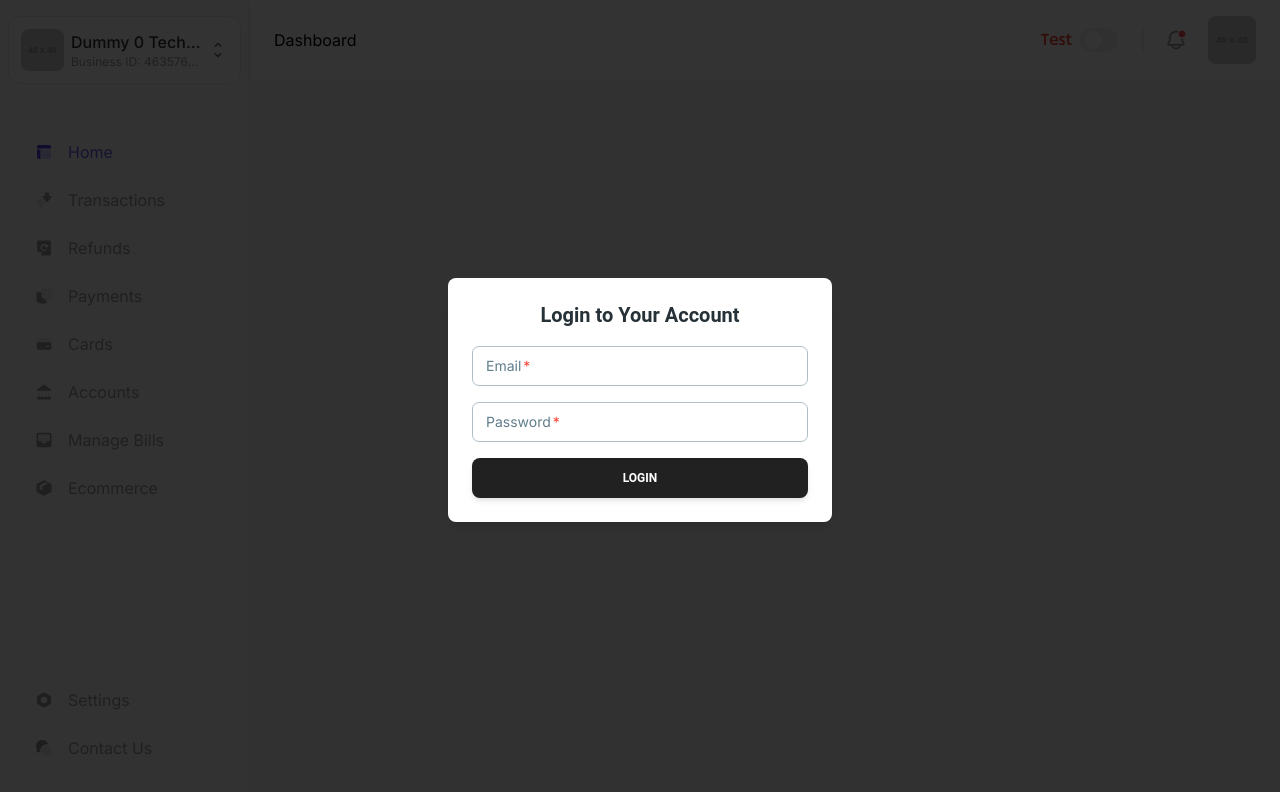
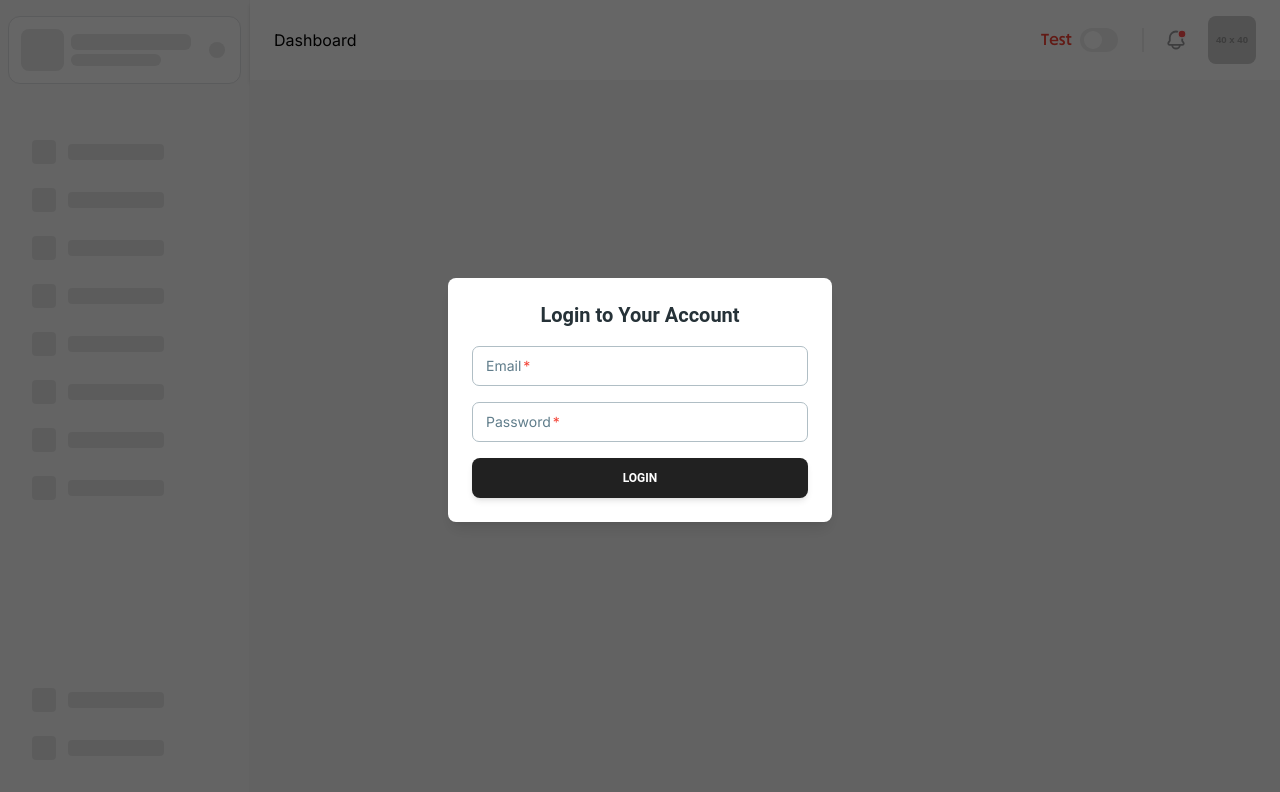
Before and after one commit to Invalid8/payshiga-dash, a React (Vite) app: page /dashboard in a window 1280 px wide. Shown: the top 792 px of the page. Built offline with nearby package versions, Linux system fonts and the light colour scheme.

Commit message:
+ login update

```diff
--- a/src/components/custom/Sidebar.tsx
+++ b/src/components/custom/Sidebar.tsx
@@ -9,6 +9,8 @@ const Sidebar = () => {
   const [selectedId, setSelectedId] = useState<number>(0);
   const [businesses, setBusinesses] = useState<Business[]>([]);
 
+  const [hide, setHide] = useState<boolean>(false);
+
   const auth = isAuth();
 
   const location = useLocation();
@@ -18,6 +20,8 @@ const Sidebar = () => {
     if (auth) {
       setBusinesses(auth.businesses);
     }
+
+    setHide(!auth || businesses.length === 0);
   }, [auth]);
 
   return (
@@ -29,6 +33,18 @@ const Sidebar = () => {
     >
       <div className="grid gap-5 lg:gap-12">
         <div className="profiles w-full border bg-white border-[#E2E3E5] rounded-xl grid h-fit">
+          {hide ? (
+            <div className="p-h grid grid-cols-[42px_130px_10px] gap-2 items-center p-3 animate-pulse">
+              <span className="business-icon rounded-lg size-[42px] min-w-[43px] bg-gray-300"></span>
+
+              <div className="business-info text-start grid gris-rows-2">
+                <div className="business-name h-4 bg-gray-300 rounded-md w-[120px] mb-1"></div>
+                <div className="business-id h-3 bg-gray-300 rounded-md w-[90px]"></div>
+              </div>
+
+              <span className="h-4 w-4 bg-gray-300 rounded-full"></span>
+            </div>
+          ) : (
             <button
               className="p-h grid grid-cols-[42px_130px_10px] gap-2 items-center p-3"
               onClick={() => setIsProfilesOpen(!isProfilesOpen)}
@@ -66,6 +82,7 @@ const Sidebar = () => {
                 </svg>
               </span>
             </button>
+          )}
           <div className="overflow-hidden relative max-h-[180px]">
             <div
               className={cn(
@@ -140,6 +157,7 @@ const Sidebar = () => {
 
         <div className="top-nav">
           <nav className="grid gap-6 px-6 py-2 h-full justify-between">
+            {!hide ? (
               <Link
                 key={"Home"}
                 to={"/dashboard"}
@@ -177,8 +195,17 @@ const Sidebar = () => {
                   Home
                 </span>
               </Link>
-            {paths.map(({ name, path, Icon }) => {
-              return (
+            ) : (
+              <div className="flex items-center gap-3 animate-pulse">
+                {/* Skeleton for Icon */}
+                <span className="icon size-[24px] min-w-[24px] grid place-content-center bg-gray-300 rounded"></span>
+
+                {/* Skeleton for Text */}
+                <span className="h-4 w-24 bg-gray-300 rounded"></span>
+              </div>
+            )}
+            {paths.map(({ name, path, Icon }) =>
+              !hide ? (
                 <Link
                   key={path}
                   to={path}
@@ -197,13 +224,20 @@ const Sidebar = () => {
                     {name}
                   </span>
                 </Link>
-              );
-            })}
+              ) : (
+                <div className="flex items-center gap-3 animate-pulse">
+                  <span className="icon size-[24px] min-w-[24px] grid place-content-center bg-gray-300 rounded"></span>
+                  <span className="h-4 w-24 bg-gray-300 rounded"></span>
+                </div>
+              )
+            )}
           </nav>
         </div>
       </div>
       <div className="bottom-nav pb-4">
         <nav className="grid gap-6 px-6 py-2 justify-between">
+          {!hide && (
+            <>
               <Link
                 key={"Settings"}
                 to={"/dashboard/settings"}
@@ -232,8 +266,10 @@ const Sidebar = () => {
                 <span
                   className={cn(
                     "text-[16px] capitalize hover:text-secondary",
-                pathname.startsWith("/dashboard/settings") && "text-secondary",
-                !pathname.startsWith("/dashboard/settings") && "text-subtext"
+                    pathname.startsWith("/dashboard/settings") &&
+                      "text-secondary",
+                    !pathname.startsWith("/dashboard/settings") &&
+                      "text-subtext"
                   )}
                 >
                   Settings
@@ -273,13 +309,23 @@ const Sidebar = () => {
                 <span
                   className={cn(
                     "text-[16px] capitalize hover:text-secondary",
-                pathname.startsWith("/dashboard/contact") && "text-secondary",
+                    pathname.startsWith("/dashboard/contact") &&
+                      "text-secondary",
                     !pathname.startsWith("/dashboard/contact") && "text-subtext"
                   )}
                 >
                   contact us
                 </span>
               </Link>
+            </>
+          )}
+          {hide &&
+            [1, 2].map((_) => (
+              <div className="flex items-center gap-3 animate-pulse">
+                <span className="icon size-[24px] min-w-[24px] grid place-content-center bg-gray-300 rounded"></span>
+                <span className="h-4 w-24 bg-gray-300 rounded"></span>
+              </div>
+            ))}
         </nav>
       </div>
     </div>
--- a/src/layout/DashboardLayout.tsx
+++ b/src/layout/DashboardLayout.tsx
@@ -30,8 +30,8 @@ const DashboardLayout = () => {
         </main>
       </div>
       {loginOpen && (
-        <div className="flex items-center justify-center h-screen fixed z-20 top-0 left-0 right-0 bottom-0 bg-black/80 blur-0">
-          <LoginCard/>
+        <div className="flex items-center justify-center h-screen fixed z-20 top-0 left-0 right-0 bottom-0 bg-black/60 blur-0">
+          <LoginCard />
         </div>
       )}
       {!loginOpen && (
```
Lines whose indentation alone changed are shown as unchanged.
